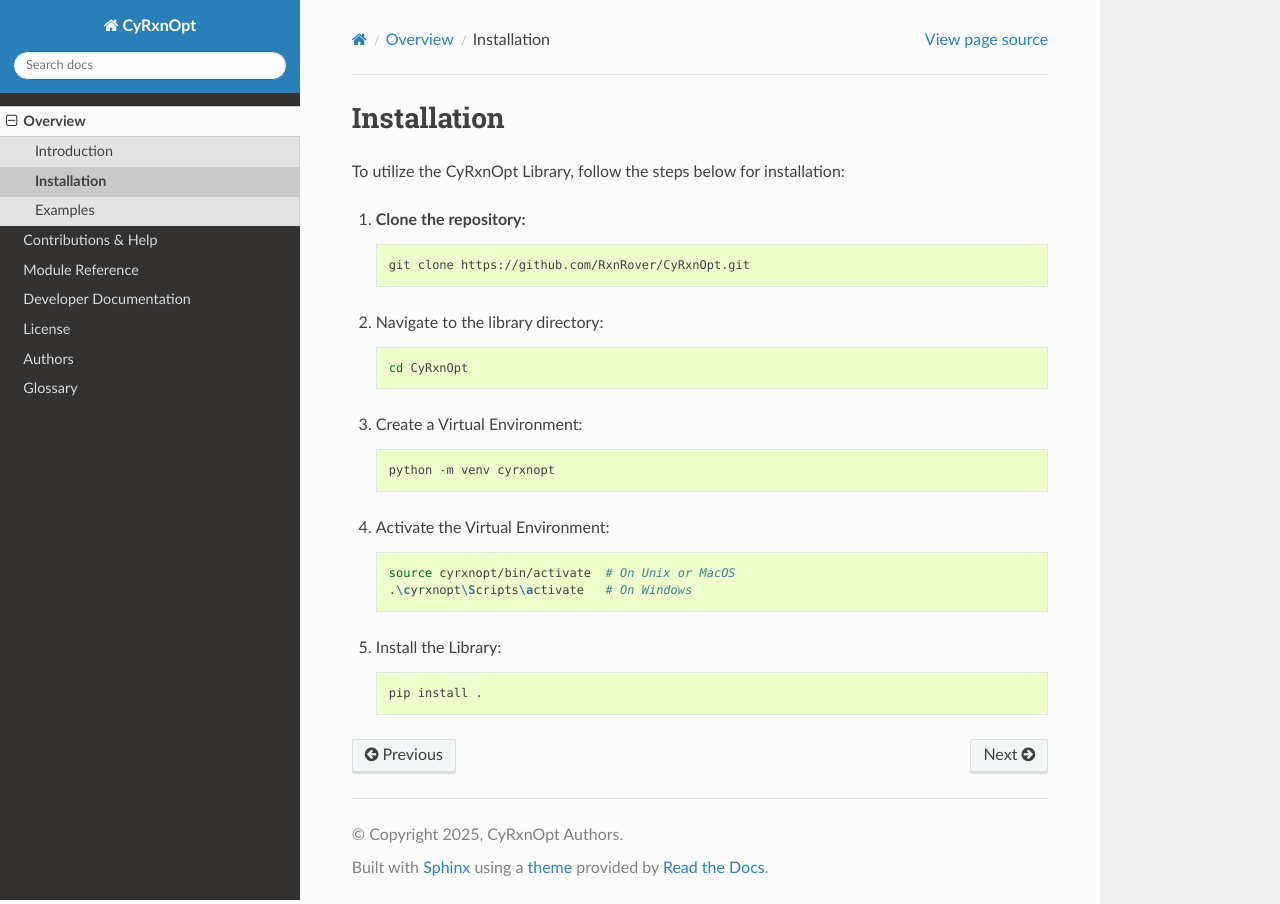
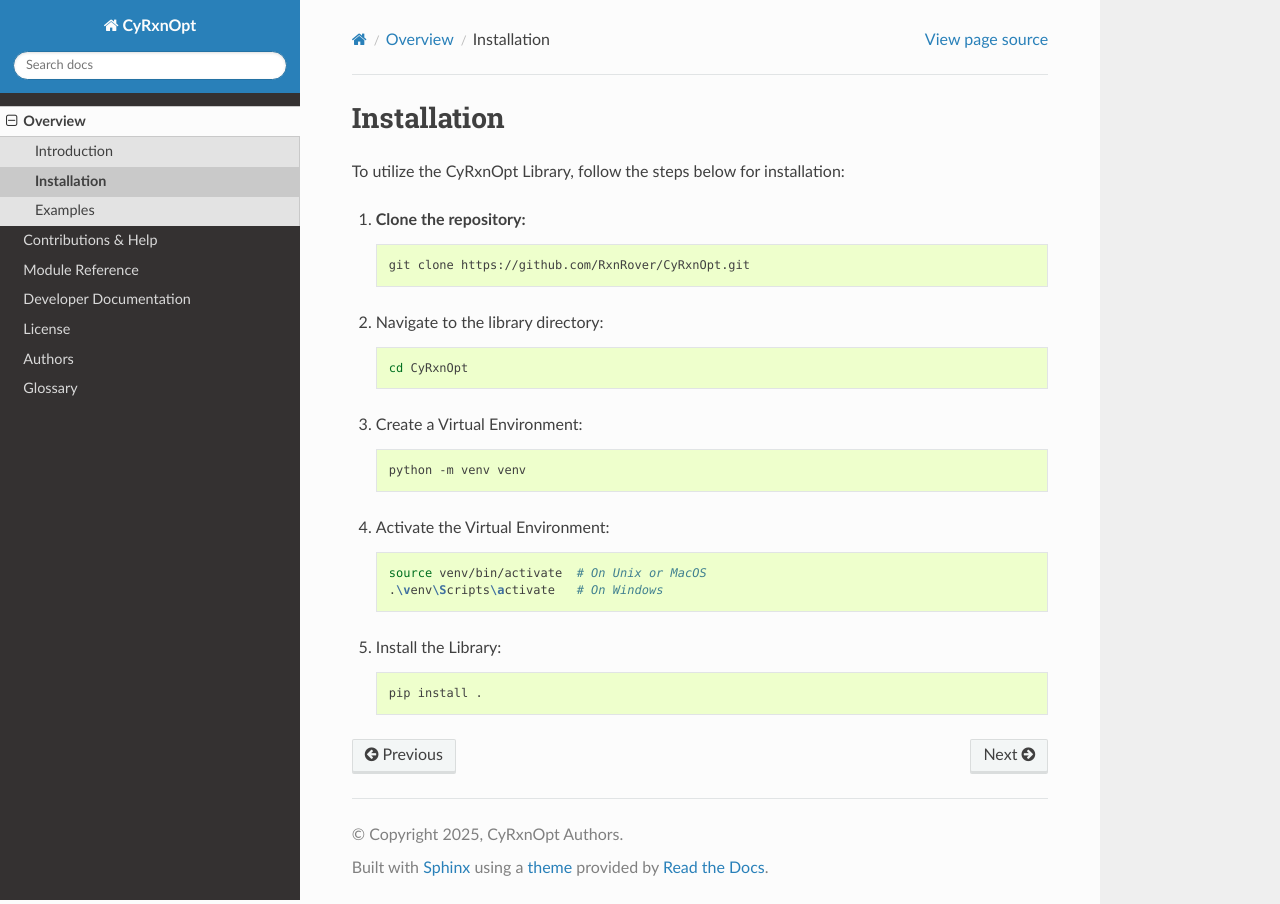
Before and after one commit to RxnRover/CyRxnOpt, a Sphinx documentation site: the page built from docs/source/overview/installation.rst, in a window 1280 px wide. Built offline with Sphinx 7.4.7 and the Read the Docs theme 3.1.0, drawn with Linux system fonts in a browser that asks for light colours.

Commit message:
changing venv name as venv instead cyrxnopt

```diff
--- a/docs/source/overview/installation.rst
+++ b/docs/source/overview/installation.rst
@@ -23,14 +23,14 @@
 
    .. code-block:: bash
 
-      python -m venv cyrxnopt
+      python -m venv venv
 
 #. Activate the Virtual Environment:
 
    .. code-block:: bash
 
-      source cyrxnopt/bin/activate  # On Unix or MacOS
-      .\cyrxnopt\Scripts\activate   # On Windows
+      source venv/bin/activate  # On Unix or MacOS
+      .\venv\Scripts\activate   # On Windows
 
 #. Install the Library:
 
```
